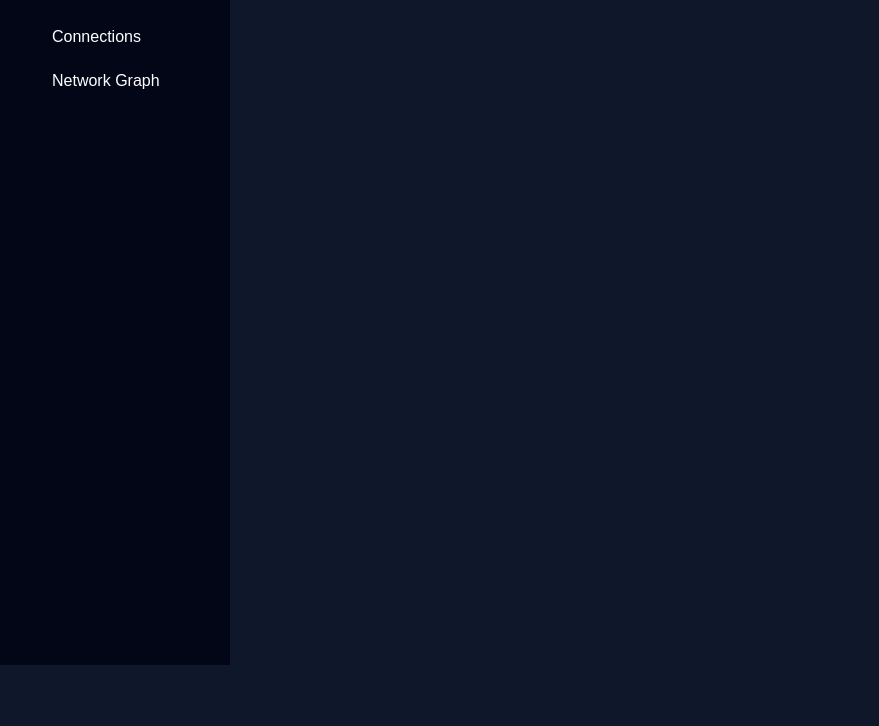
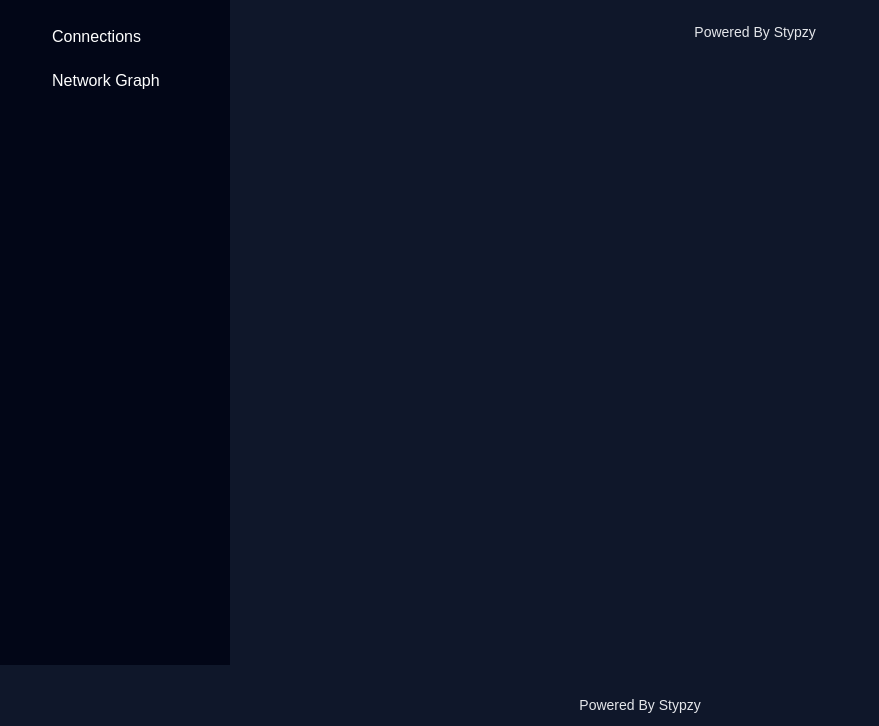
Before and after one commit to STYPZY/instalens-pro-ai-dashboard, a Flask app: page /tables in a window 1280 px wide. Shown: the part 135-861 px from the top of the page, without its empty margins (0-879 px from the left). Before the commit the page ends 800 px from the top, so only its background shows below. Run offline with Flask 3, Linux system fonts and the light colour scheme; some libraries are stand-ins or nearby versions.

Commit message:
Updated code

```diff
--- a/templates/connections.html
+++ b/templates/connections.html
@@ -154,4 +154,8 @@
 
 </script>
 
+<footer style="text-align:center; margin-top:20px; padding:10px; font-size:14px;">
+Powered By Stypzy
+</footer>
+
 {% endblock %}
--- a/templates/dashboard.html
+++ b/templates/dashboard.html
@@ -1,4 +1,3 @@
-
 {% extends "layout.html" %}
 
 {% block content %}
@@ -55,4 +54,8 @@
 
 {% endif %}
 
+<footer style="text-align:center; margin-top:20px; padding:10px; font-size:14px;">
+Powered By Stypzy
+</footer>
+
 {% endblock %}
--- a/templates/layout.html
+++ b/templates/layout.html
@@ -1,4 +1,3 @@
-
 <!DOCTYPE html>
 <html>
 <head>
@@ -34,5 +33,9 @@
 
 </div>
 
+<footer style="text-align:center; margin-top:20px; padding:10px; font-size:14px;">
+Powered By Stypzy
+</footer>
+
 </body>
 </html>
--- a/templates/network.html
+++ b/templates/network.html
@@ -1,4 +1,3 @@
-
 {% extends "layout.html" %}
 {% block content %}
 
@@ -26,4 +25,8 @@
 var network=new vis.Network(container,data,{})
 </script>
 
+<footer style="text-align:center; margin-top:20px; padding:10px; font-size:14px;">
+Powered By Stypzy
+</footer>
+
 {% endblock %}
--- a/templates/tables.html
+++ b/templates/tables.html
@@ -1,4 +1,3 @@
-
 {% extends "layout.html" %}
 {% block content %}
 
@@ -15,6 +14,10 @@
 </tbody>
 </table>
 
+<footer style="text-align:center; margin-top:20px; padding:10px; font-size:14px;">
+Powered By Stypzy
+</footer>
+
 <script>
 $(document).ready(function(){
 $('#followers').DataTable();
```
